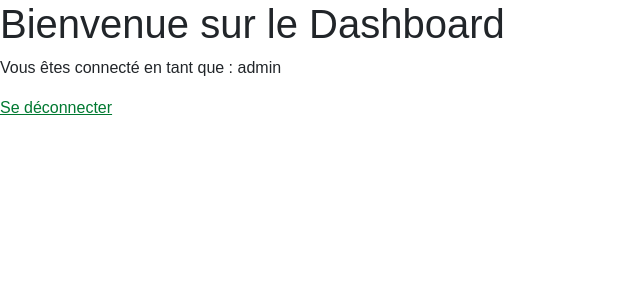
After one commit to Jessica130883/zoo-arcadia, a PHP site: page /Vue/dashboard.php in a window 1280 px wide. The commit adds this page. Shown: the top 300 px of the page, without its empty margins (0-640 px from the left). Run offline with PHP 8.4, Linux system fonts and the light colour scheme; the visitor is signed in with stand-in values (Sample User, id 1); some libraries are stand-ins or nearby versions.

Commit message:
Modifications de login.php et ajout d'un fichier dashboard.

```diff
--- a/Vue/auth/login.php
+++ b/Vue/auth/login.php
@@ -2,7 +2,6 @@
 <html lang="fr">
 <head>
     <meta charset="UTF-8">
-    <meta name="viewport" content="width=device-width, initial-scale=1.0">
     <meta name="viewport" content="width=device-width, initial-scale=1.0">
     <link rel="stylesheet" href="node_modules/bootstrap/dist/css/bootstrap.min.css"/>
     <link rel="stylesheet" href="https://cdn.jsdelivr.net/npm/bootstrap-icons@1.11.3/font/bootstrap-icons.min.css">
@@ -25,7 +24,7 @@
 
 <div class="container mt-5 mb-5 container-form bg-primary">
     <h2 class="title-connecter mb-4 pt-5 text-center text-secondary">Connexion</h2>
-    <form>
+    <form action="process_login.php" method="post">
         <div class="mb-3 form-group">
           <label for="EmailInput" class="form-label text-secondary">Email</label>
           <input type="email" class="form-control custom-width-input" id="EmailInput" placeholder="test@mail.fr" name="Email">
--- /dev/null
+++ b/Vue/dashboard.php
@@ -0,0 +1,32 @@
+<?php
+session_start();
+
+
+if (!isset($_SESSION['user_id'])) {
+    header("Location: login.php");
+    exit;
+}
+
+
+?>
+<!DOCTYPE html>
+<html lang="fr">
+<head>
+    <meta charset="UTF-8">
+    <meta name="viewport" content="width=device-width, initial-scale=1.0">
+    <link rel="stylesheet" href="node_modules/bootstrap/dist/css/bootstrap.min.css"/>
+    <link rel="stylesheet" href="https://cdn.jsdelivr.net/npm/bootstrap-icons@1.11.3/font/bootstrap-icons.min.css">
+    <link rel="preconnect" href="https://fonts.googleapis.com">
+    <link rel="preconnect" href="https://fonts.gstatic.com" crossorigin>
+    <link href="https://fonts.googleapis.com/css2?family=Lora:ital,wght@0,400..700;1,400..700&display=swap" rel="stylesheet">
+    <link rel="stylesheet" href="https://cdnjs.cloudflare.com/ajax/libs/font-awesome/6.0.0-beta3/css/all.min.css">
+    <link rel="stylesheet" href="../../scss/main.css">
+    <title>Dashboard admin</title>
+
+</head>
+<body>
+    <h1>Bienvenue sur le Dashboard</h1>
+    <p>Vous êtes connecté en tant que : <?php echo $_SESSION['role']; ?></p>
+    <a href="logout.php">Se déconnecter</a>
+</body>
+</html>
```
